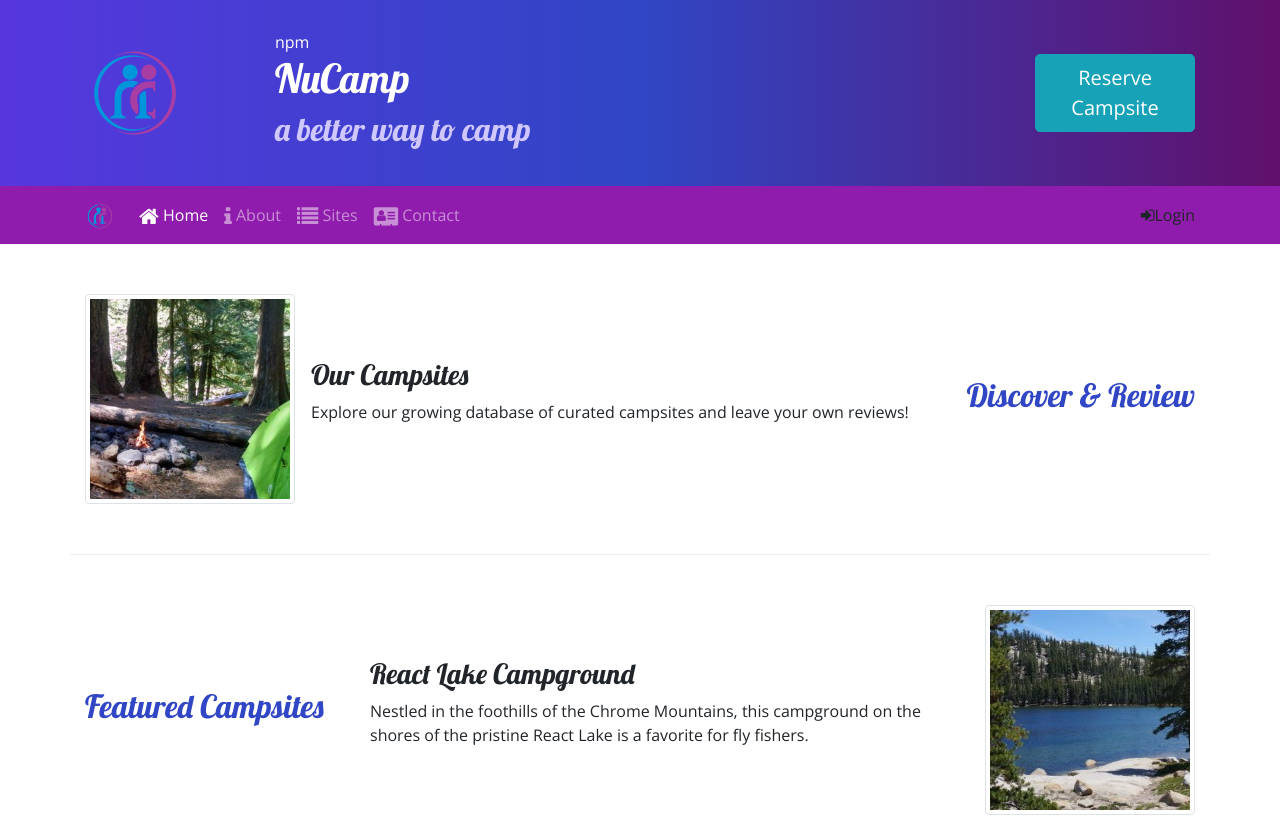
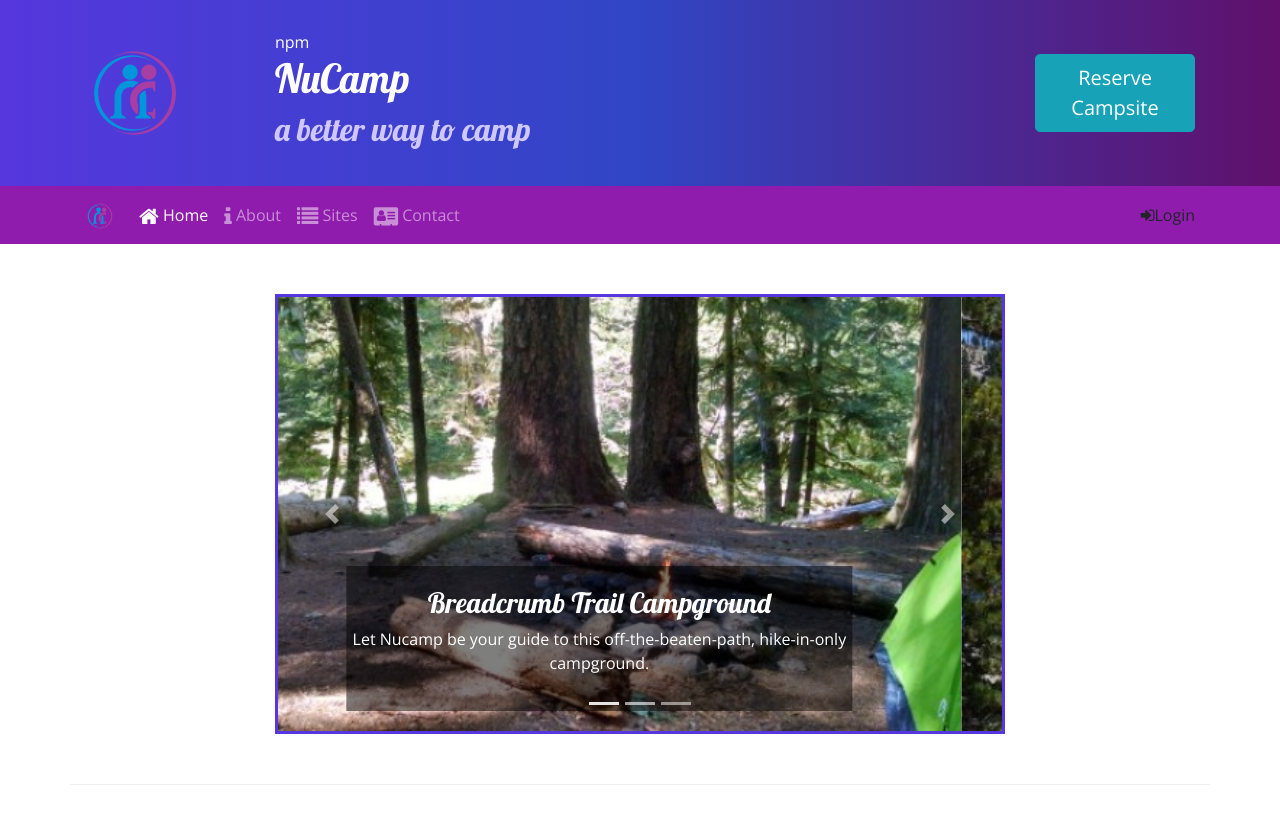
Before and after one commit to J-Sandell/School-work, a website: page index.html in a window 1280 px wide. Shown: the top 818 px of the page. Drawn offline with nearby package versions, Linux system fonts and the light colour scheme.

Commit message:
Carousel

```diff
--- a/css/styles.css
+++ b/css/styles.css
@@ -40,3 +40,11 @@ a, a:hover{
     color: inherit;
     text-decoration: none;
 }
+
+.carousel-caption{
+    background-color: rgba(0, 0, 0, 0.5);
+}
+
+.carousel{
+    border:solid #5637DD;
+}
--- a/index.html
+++ b/index.html
@@ -107,6 +107,53 @@
     </div>
 
     <div class="container">
+        <div class="row row-content">
+            <div class="col-md-8 mx-auto">
+                <div id="homeCarousel" class="carousel slide" data-ride="carousel">
+                    <ol class="carousel-indicators">
+                        <li data-target="#homeCarousel" data-slide-to="0" class="active"></li>
+                        <li data-target="#homeCarousel" data-slide-to="1"></li>
+                        <li data-target="#homeCarousel" data-slide-to="2"></li>
+                    </ol>
+                    <div class="carousel-inner">
+                        <div class="carousel-item active">
+                            <img class="d-block w-100" src="img/breadcrumb-trail.jpg"
+                                alt="Breadcrumb Trail Campground" />
+                            <div class="carousel-caption">
+                                <h3>Breadcrumb Trail Campground</h3>
+                                <p class="d-none d-sm-block">Let Nucamp be your guide to this off-the-beaten-path,
+                                    hike-in-only campground.</p>
+                            </div>
+                        </div>
+                        <div class="carousel-item">
+                            <img class="d-block w-100" src="img/react-lake.jpg" alt="React Lake Campground" />
+                            <div class="carousel-caption">
+                                <h3>React Lake Campground</h3>
+                                <p class="d-block d-sm-block">Nestled in the foothills of the Chrome Mountains, this
+                                    campground on the shores of the pristine React Lake is a favorite for fly fishers.
+                                </p>
+                            </div>
+                        </div>
+                        <div class="carousel-item">
+                            <img class="d-block w-100" src="img/chrome-river.jpg" alt="Chrome River Campground" />
+                            <div class="carousel-caption">
+                                <h3>Chrome River Campground</h3>
+                                <p class="d-block d-sm-block">Spend a few sunny days and starry nights beneath a canopy
+                                    of old-growth firs at this enchanting spot by the Chrome River.</p>
+                            </div>
+                        </div>
+                    </div>
+                    <a class="carousel-control-prev" href="#homeCarousel" role="button" data-slide="prev">
+                        <span class="carousel-control-prev-icon"></span>
+                        <span class="sr-only">Previous</span>
+                    </a>
+                    <a class="carousel-control-next" href="#homeCarousel" role="button" data-slide="next">
+                        <span class="carousel-control-next-icon"></span>
+                        <span class="sr-only">Next</span>
+                    </a>
+                </div>
+            </div>
+        </div>
         <div class="row row-content align-items-center">
             <div class="col-sm-4 order-sm-last col-md-3">
                 <h2 class="text-sm-right">Discover & Review</h2>
```
